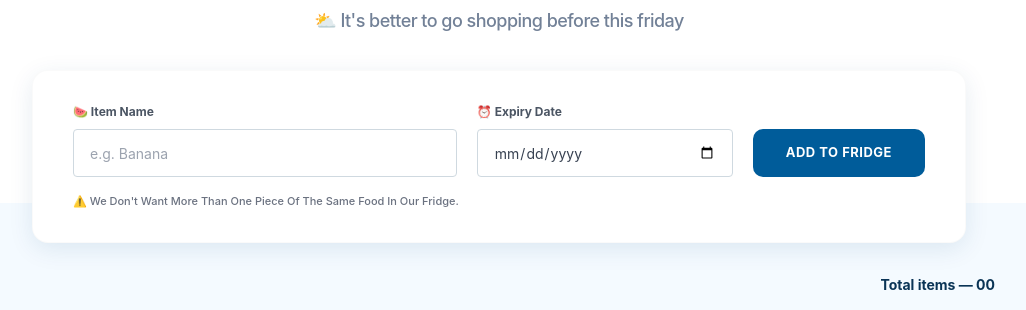
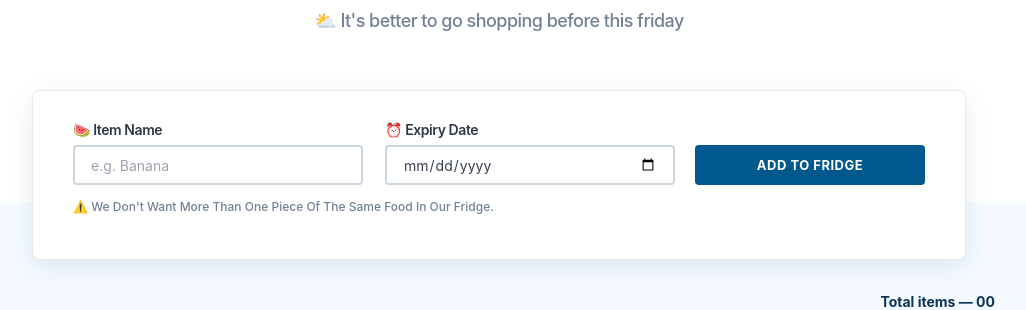
Before and after one commit to Mohamed-Inthisham/the-fridge, a React (Vite) app: page / in a window 1280 px wide. Shown: the part 137-447 px from the top of the page, without its empty margins (141-1167 px from the left). Built offline with nearby package versions, Linux system fonts and the light colour scheme; no server answers.

Commit message:
upper part done

```diff
--- a/src/components/Button/Button.scss
+++ b/src/components/Button/Button.scss
@@ -1,11 +1,16 @@
 @use '../../styles/variables' as v;
 
 .app-button {
-  height: 48px;
+  width: 230px;
+  height: 40px;
   padding: 0 32px;
   font-weight: 700;
   font-size: 13px;
   letter-spacing: 0.5px;
+  border-radius: 4px;
+  font-family: 'Inter', sans-serif;
+  line-height: 100%;
+
 
   &:disabled {
     opacity: 0.7;
@@ -16,7 +21,7 @@
     background-color: v.$color-primary;
     color: v.$color-white;
     border: 1px solid transparent;
-    border-radius: 10px;
+
 
     &:hover:not(:disabled) {
       background-color: v.$color-primary-dark;
--- a/src/components/Forms/ItemForm.jsx
+++ b/src/components/Forms/ItemForm.jsx
@@ -1,6 +1,5 @@
 import React, { useState, useEffect } from 'react';
 import { createItem, updateItem } from '../../services/itemService';
-// Import the reusable button we just made
 import Button from '../Button/Button';
 import './ItemForm.scss';
 
@@ -13,12 +12,9 @@ const ItemForm = ({ onSuccess, editingItem, onCancelEdit, showToast }) => {
   useEffect(() => {
     if (editingItem) {
       setTitle(editingItem.title);
-
-      // LOGIC: Convert API Date (DD/MM/YYYY) -> HTML Input (YYYY-MM-DD)
       if (editingItem.expiry) {
         const rawDate = editingItem.expiry.replace(/\//g, '-');
         const parts = rawDate.split('-');
-        // Check if incoming is YYYY-MM-DD or DD-MM-YYYY and standardize
         const formattedDate = parts[0].length === 4
           ? `${parts[0]}-${parts[1]}-${parts[2]}`
           : `${parts[2]}-${parts[1]}-${parts[0]}`;
@@ -37,17 +33,12 @@ const ItemForm = ({ onSuccess, editingItem, onCancelEdit, showToast }) => {
   // --- 2. Handle Submit ---
   const handleSubmit = async (e) => {
     e.preventDefault();
-
-    // Validation
     if (!title || !expiry) {
         showToast("Please fill in both fields", "error");
         return;
     }
-
     setIsSubmitting(true);
-
     try {
-      // LOGIC: Convert HTML Input (YYYY-MM-DD) -> API Date (DD/MM/YYYY)
       const [year, month, day] = expiry.split('-');
       const apiDate = `${day}/${month}/${year}`;
       const payload = { title, expiry: apiDate };
@@ -59,10 +50,8 @@ const ItemForm = ({ onSuccess, editingItem, onCancelEdit, showToast }) => {
         await createItem(payload);
         showToast("Item added successfully!", "success");
       }
-
       resetForm();
-      onSuccess(); // Refresh the list
-
+      onSuccess();
     } catch (error) {
       console.error(error);
       showToast("Operation failed. Try again.", "error");
@@ -72,14 +61,16 @@ const ItemForm = ({ onSuccess, editingItem, onCancelEdit, showToast }) => {
   };
 
   return (
-    // SCSS handles the Card look, Tailwind handles margins/width
     <div className="item-form-card w-full max-w-[934px] mx-auto">
 
-      {/* Tailwind handles the Flex Layout (Responsive Row) */}
-      <form
-        className="flex flex-col md:flex-row gap-5 items-end"
-        onSubmit={handleSubmit}
-      >
+      {/*
+         Structure Change:
+         We treat the form as a column to stack "Main Row" and "Cancel Row"
+      */}
+      <form onSubmit={handleSubmit} className="flex flex-col gap-3">
+
+        {/* --- ROW 1: Inputs + Update Button --- */}
+        <div className="flex flex-col md:flex-row gap-5 items-end">
 
           {/* Field 1: Name */}
           <div className="flex-[1.5] w-full flex flex-col">
@@ -104,27 +95,32 @@ const ItemForm = ({ onSuccess, editingItem, onCancelEdit, showToast }) => {
             />
           </div>
 
-        {/* Action Buttons */}
-        <div className="flex gap-2 w-full md:w-auto">
+          {/* UPDATE BUTTON (Stays aligned with inputs) */}
+          <div className="w-full md:w-auto">
             <Button
               type="submit"
               variant="primary"
               isLoading={isSubmitting}
-            className="w-full md:w-auto min-w-[160px]"
+              className="w-full md:w-auto min-w-[150px]"
             >
               {editingItem ? 'UPDATE ITEM' : 'ADD TO FRIDGE'}
             </Button>
+          </div>
+        </div>
 
+        {/* --- ROW 2: Cancel Button (Only appears below Update Item) --- */}
         {editingItem && (
+           <div className="flex justify-end w-full">
              <Button
                type="button"
                variant="secondary"
                onClick={onCancelEdit}
+               className="w-full md:w-auto min-w-[150px]"
              >
                CANCEL
              </Button>
+           </div>
         )}
-        </div>
 
       </form>
 
--- a/src/components/Forms/ItemForm.scss
+++ b/src/components/Forms/ItemForm.scss
@@ -2,25 +2,31 @@
 
 .item-form-card {
   background-color: v.$color-white;
-
+   height: auto;
+  min-height: 170px;
   border-radius: v.$radius-card;
   box-shadow: 0px 6px 24px rgba(0, 72, 115, 0.1);
-  border: 1px solid rgba(0, 0, 0, 0.02);
+  border: 1px solid #E3E9F1;
   padding: 32px 40px;
-  margin-top: 40px;
+  margin-top: 60px;
 
   &__label {
-    font-size: 12px;
-    font-weight: 700;
+    font-family: 'Inter', sans-serif;
+    line-height: 100%;
+    font-size: 14px;
+    font-weight: 600;
     color: v.$text-gray;
     display: flex;
     align-items: center;
     gap: 6px;
+    letter-spacing: -0.03em;
+
   }
 
   &__input {
-    height: 48px;
-    border: 1px solid v.$border-light;
+    width: 290px;
+    height: 40px;
+    border: 2px solid v.$border-light;
     border-radius: v.$radius-input;
     padding: 0 16px;
     font-size: 14px;
@@ -39,9 +45,12 @@
   }
 
   &__warning {
-    font-size: 11px;
-    color: v.$text-light;
+    font-family: 'Inter', sans-serif;
     font-weight: 500;
+    font-size: 12px;
+    line-height: 100%;
+    letter-spacing: 0em;
+    color: v.$text-subtitle;
     display: flex;
     align-items: center;
     gap: 6px;
--- a/src/styles/_variables.scss
+++ b/src/styles/_variables.scss
@@ -1,13 +1,13 @@
 // src/styles/_variables.scss
 
 // --- Colors ---
-$color-primary:       #005C9A; // The Fridge Blue
+$color-primary:       #00598D; // The Fridge Blue
 $color-primary-dark:  #004a7c;
 $color-white:         #ffffff;
 
 // Text Colors
 $text-dark:           #374151; // Gray-700
-$text-gray:           #4B5563; // Gray-600
+$text-gray:           #2E3849; // Gray-600
 $text-light:          #6B7280; // Gray-500
 $text-placeholder:    #9CA3AF; // Gray-400
 $text-danger:         #ef4444; // Red-500
@@ -17,10 +17,10 @@ $text-subtitle:         #728197; // Red-500
 
 
 // Borders & Backgrounds
-$border-light:        #CFD9E0;
+$border-light:        #CCD6E1;
 $border-danger:       #fecaca; // Red-200
 $bg-danger-light:     #fef2f2; // Red-50
 
 // --- Dimensions ---
-$radius-card:         16px;
+$radius-card:         8px;
 $radius-input:        4px;
```
Lines whose indentation alone changed are shown as unchanged.
